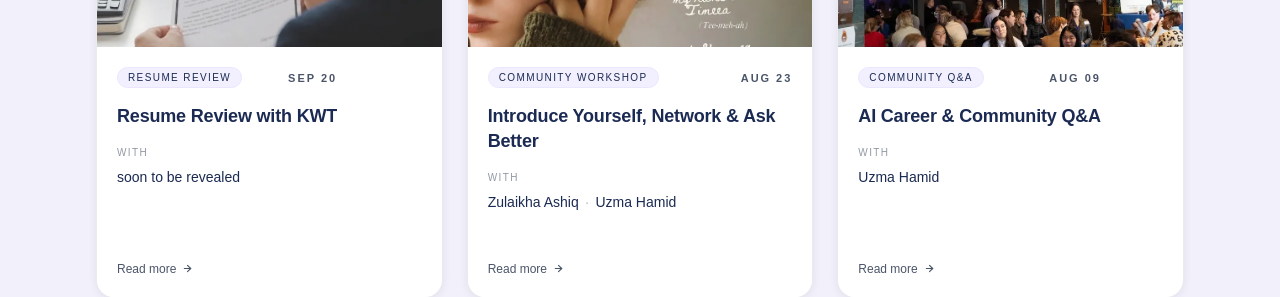
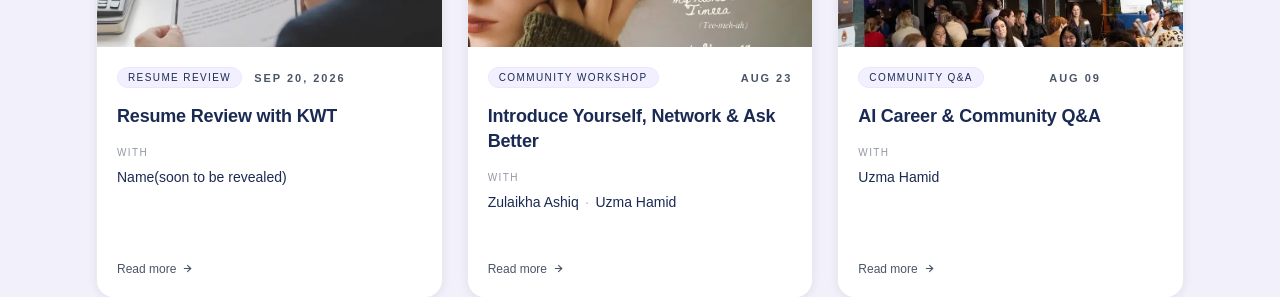
Before and after one commit to zulaikhamir/KWT-website, a React (Vite) app: page /events in a window 1280 px wide. Shown: the part 1702-1999 px from the top of the page. Built offline with nearby package versions, Linux system fonts and the light colour scheme.

Commit message:
fix: content

```diff
--- a/src/components/shared/EventCard.tsx
+++ b/src/components/shared/EventCard.tsx
@@ -26,6 +26,12 @@ export interface EventCardData {
 
   /** Optional time string, e.g. "6:00 PM IST" */
   time?: string;
+
+  /** Optional duration string, e.g. "1 hour" */
+  duration?: string;
+
+  /** Optional short note shown on upcoming event cards, e.g. registration guidance. */
+  note?: string;
 
   /** Optional image URL. */
   image?: string;
--- a/src/components/shared/EventFlipCard.tsx
+++ b/src/components/shared/EventFlipCard.tsx
@@ -1,5 +1,5 @@
 import { useState } from "react";
-import { ArrowRight, ArrowUpRight, Clock, MapPin, RotateCcw, Video } from "lucide-react";
+import { ArrowRight, ArrowUpRight, Clock, Hourglass, MapPin, RotateCcw, Video } from "lucide-react";
 
 import { cn } from "@/lib/utils";
 import type { EventCardData } from "@/components/shared/EventCard";
@@ -181,6 +181,12 @@ export default function EventFlipCard({
                     {event.time}
                   </span>
                 )}
+                {event.duration && (
+                  <span className="flex items-center gap-1.5">
+                    <Hourglass size={11} strokeWidth={2} className="opacity-60" />
+                    {event.duration}
+                  </span>
+                )}
               </div>
             )}
 
@@ -285,7 +291,13 @@ export default function EventFlipCard({
             {/* CTA — past events have no live detail page yet, so only
                 upcoming events show one. */}
             {isUpcoming && (
-              <div className="mt-5 flex flex-wrap gap-2">
+              <div className="mt-5">
+                {event.note && (
+                  <p className="mb-3 text-[11px] leading-5 text-white/60">
+                    {event.note}
+                  </p>
+                )}
+                <div className="flex flex-wrap gap-2">
                 <a
                   href={event.href}
                   {...(event.href.startsWith("http")
@@ -306,6 +318,7 @@ export default function EventFlipCard({
                     <ArrowRight size={12} strokeWidth={2.4} aria-hidden="true" />
                   )}
                 </a>
+                </div>
               </div>
             )}
           </div>
--- a/src/data/events.ts
+++ b/src/data/events.ts
@@ -129,7 +129,7 @@ export const ALL_EVENTS: EventCardData[] = [
   {
     // Upcoming Event
     slug: "2026-09-20-resume-review-session",
-    dateShort: "SEP 20",
+    dateShort: "SEP 20, 2026",
     dateISO: "2026-09-20",
     category: "Resume Review",
     title: "Resume Review with KWT",
@@ -138,10 +138,12 @@ export const ALL_EVENTS: EventCardData[] = [
     format: "Virtual",
     image: resumeReviewImage,
     time: "6:00 PM IST",
+    duration: "1 hour",
+    note: "Register to receive the joining details before the event.",
     aboutLabel: "About this session",
     people: [
       {
-        name: "soon to be revealed",
+        name: "Name(soon to be revealed)",
         role: "Resume Reviewer",
         linkedin: "REPLACE_WITH_LINKEDIN_URL",
         bio: "Experienced professional providing practical resume feedback and career guidance.",
```
